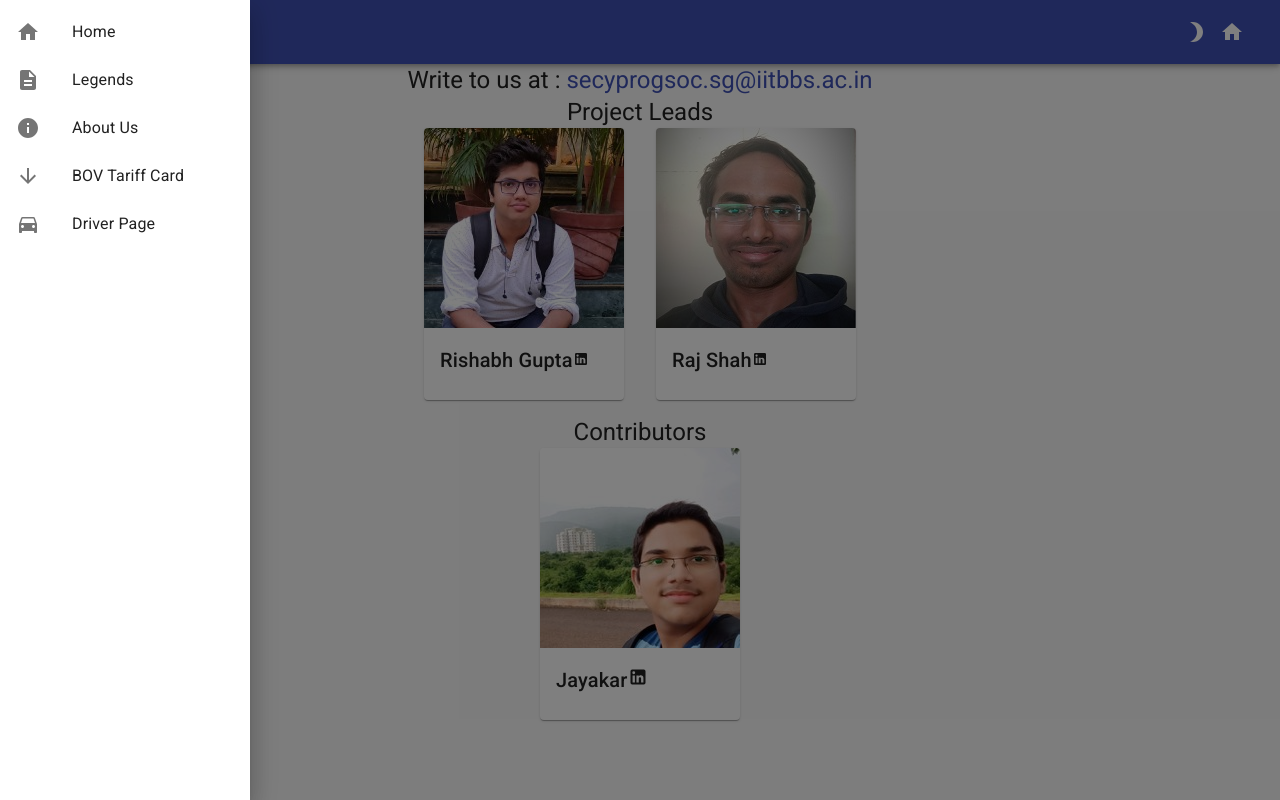
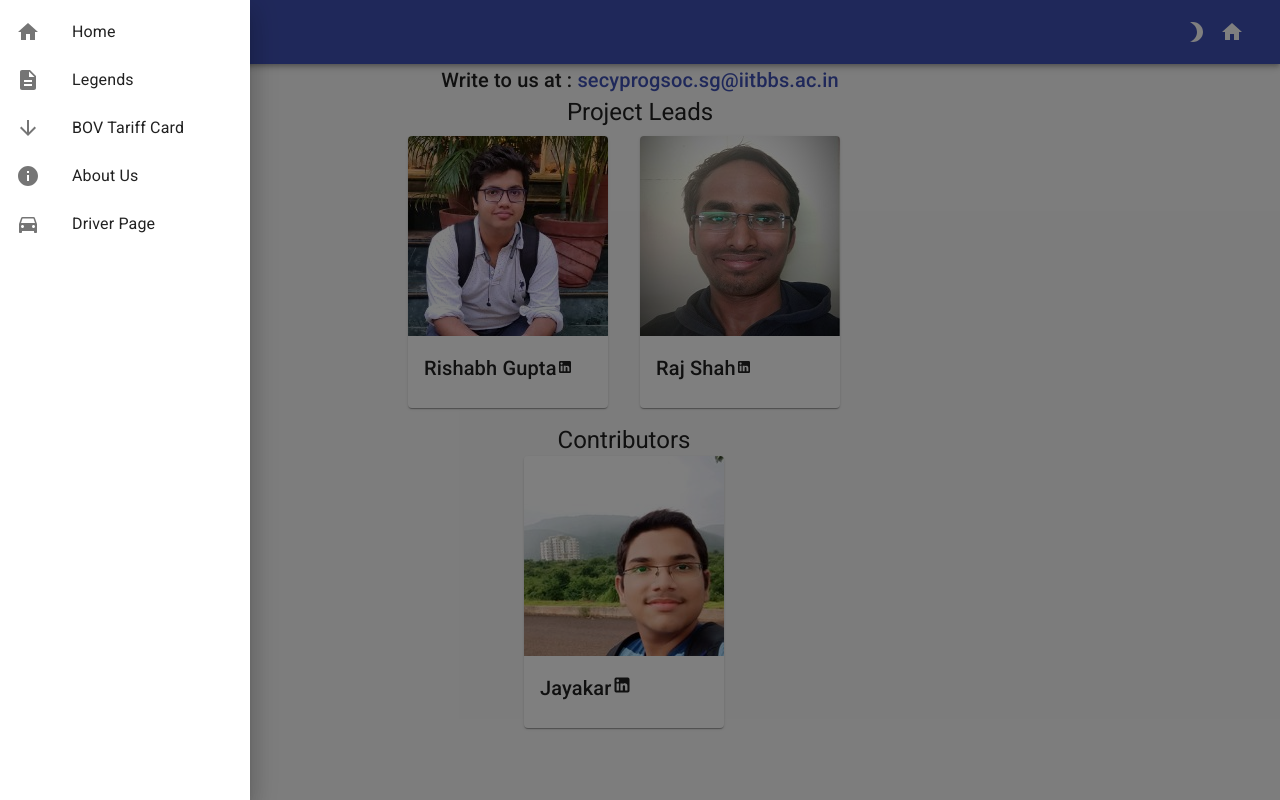
Before and after one commit to NeuromancersIITBBS/VehicleTrackingSystem_React, a React (Create React App) app: page /aboutus in a window 1280 px wide. Both pictures are taken after a click on the button 36 px from the left and 32 px from the top of the page. Built offline with nearby package versions, Linux system fonts and the light colour scheme; no server answers.

Commit message:
Minor UI changes

```diff
--- a/src/Components/Map/Map2.js
+++ b/src/Components/Map/Map2.js
@@ -1,11 +1,11 @@
 import React, { Component } from 'react';
 import GoogleMapReact from 'google-map-react';
 import { connect } from 'react-redux';
-import { getDriverMarker, getUserMarker } from '../../Data/markerMappings';
+import { getDriverMarker, getUserMarker } from '../../Data/MarkerMappings';
 import { googleMapsDarkMode } from '../../utils/HelperFunctions';
 import { getPickupPointName } from '../../Data/PickupPoints';
 import { getStatusText } from '../../Data/DriverStatus';
-import { LocationMappings } from '../../Data/locationMappings';
+import { LocationMappings } from '../../Data/LocationMappings';
 import { randomizeLocation } from '../../utils/HelperFunctions';
 
 import Dialog from '@material-ui/core/Dialog';
--- a/src/Pages/Legends/Legends.js
+++ b/src/Pages/Legends/Legends.js
@@ -32,8 +32,9 @@ const useStyles = makeStyles((theme) => ({
 		margin: '1vh 0',
 	},
 	iconText: {
-		display: 'inline',
+		style: 'inline',
 		margin: 'auto 0',
+		width: '80%'
 	}
 }));
 
--- a/src/UI/AboutUsContent/AboutUsContent.js
+++ b/src/UI/AboutUsContent/AboutUsContent.js
@@ -15,6 +15,10 @@ const useStyles = makeStyles({
       height: 200,
       round: true,
     },
+    wrapper: {
+        padding: '8px',
+        width: '100vw',
+    },
   });
 
 
@@ -24,9 +28,10 @@ const AboutUsContent = ()=>{
         <>
             <Grid container direction = "row" justify = "center">
                 <Grid item xs={12}>
-                    <Typography align="center" variant = "h5">
+                    <Typography align="center" variant = "h6">
                         Write to us at :
                         <Link variant = "inherit" href = "mailto:secyprogsoc.sg@iitbbs.ac.in"> secyprogsoc.sg@iitbbs.ac.in</Link>
+                        <br/>
                     </Typography>
                 </Grid>
             </Grid>
@@ -37,7 +42,7 @@ const AboutUsContent = ()=>{
                     </Typography>
                 </Grid>
             </Grid>
-            <Grid container direction = "row" justify = "center" spacing = {4} >
+            <Grid container direction = "row" justify = "center" spacing = {4} className={classes.wrapper} >
                 <Grid item s={5} justice ="center" >
                     <Card className = {classes.root}>
                         <CardMedia
--- a/src/UI/Navbar/Navbar.js
+++ b/src/UI/Navbar/Navbar.js
@@ -72,17 +72,17 @@ const Navbar = (props) => {
 					</ListItemIcon>
 					<ListItemText primary='Legends' />
 				</ListItem>
+				<ListItem button component="a" href={BOVTariff} target="_blank" color='inherit'>
+					<ListItemIcon>
+						<ArrowDownward />
+					</ListItemIcon>
+					<ListItemText primary='BOV Tariff Card' />
+				</ListItem>
 				<ListItem button component={RouterLink} to='/aboutus' color='inherit'>
 					<ListItemIcon>
 						<InfoIcon />
 					</ListItemIcon>
 					<ListItemText primary='About Us' />
-				</ListItem>
-				<ListItem button component="a" href={BOVTariff} target="_blank" color='inherit'>
-					<ListItemIcon>
-						<ArrowDownward />
-					</ListItemIcon>
-					<ListItemText primary='BOV Tariff Card' />
 				</ListItem>
 				<ListItem button component={RouterLink} to='/driver' color='inherit'>
 					<ListItemIcon>
```
